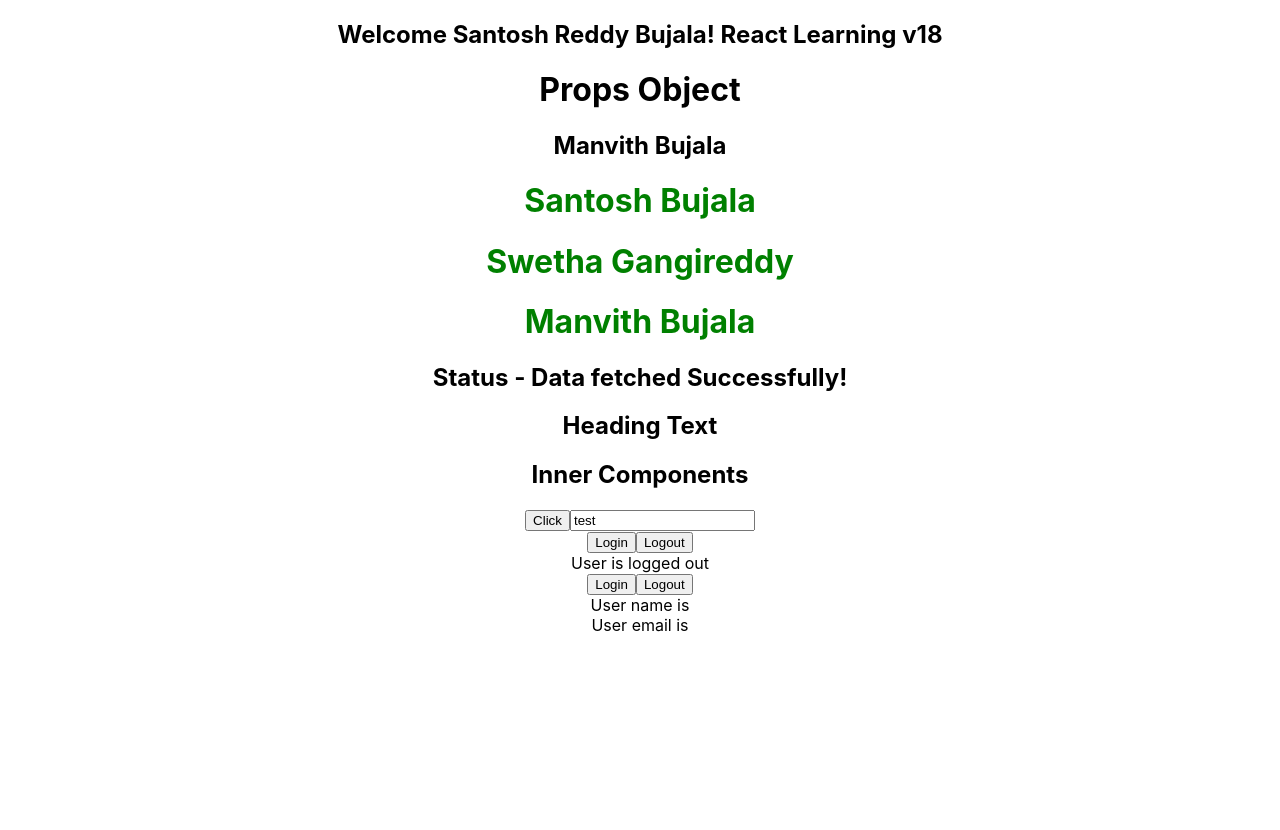
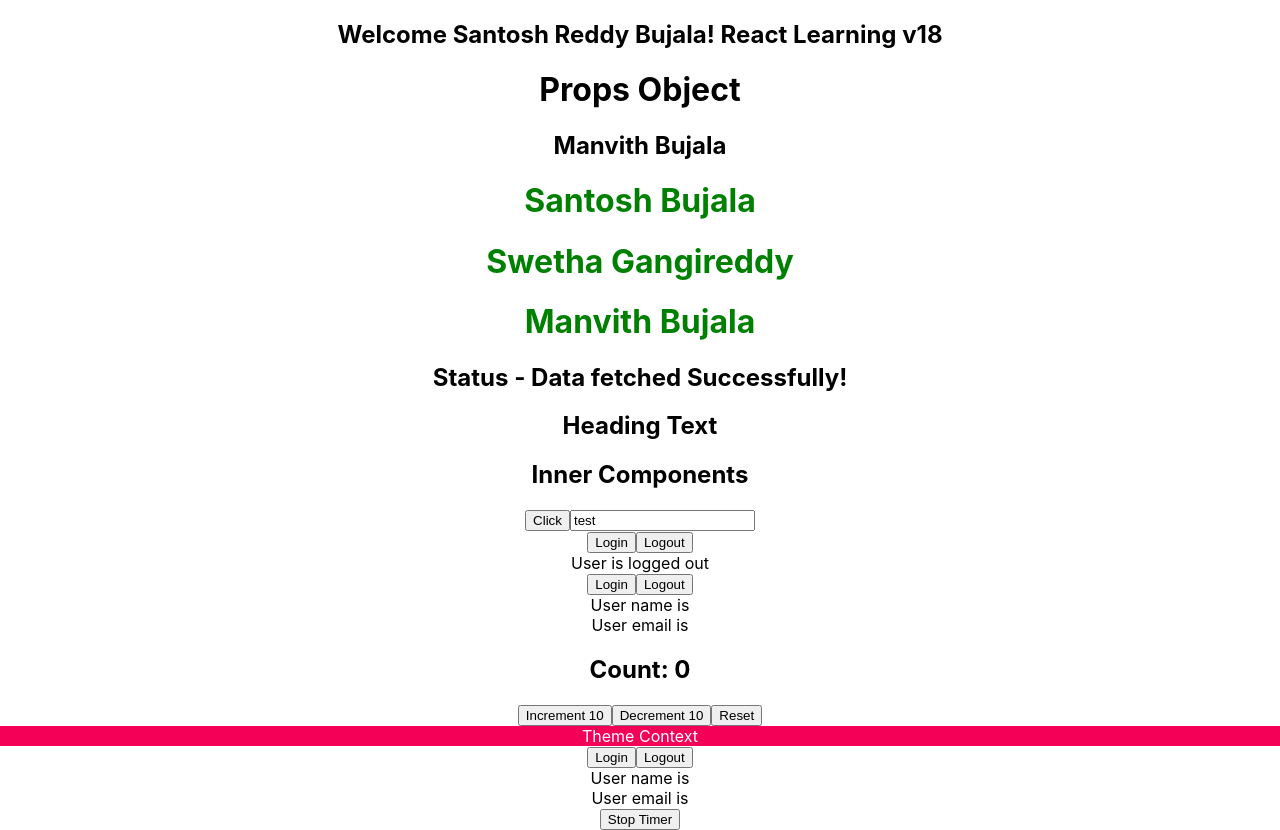
Before and after one commit to SantoshReddyBujala/React_Projects, a React (Create React App) app in the folder react-typescript/: page / in a window 1280 px wide. Before the commit the page ends 800 px from the top, so only its background shows below. Built offline with nearby package versions, Linux system fonts and the light colour scheme.

Commit message:
Hooks are completed

```diff
--- a/react-typescript/src/App.tsx
+++ b/react-typescript/src/App.tsx
@@ -7,8 +7,13 @@ import { Oscar } from "./components/Oscar";
 import { Person } from "./components/Person";
 import { PersonsList } from "./components/PersonsList";
 import { Status } from "./components/Status";
+import { Box } from "./components/context/Box";
+import { ThemeContextProvider } from "./components/context/ThemeContex";
+import { UserContextProvider } from "./components/context/UserContext";
+import { Counter } from "./components/state/Counter";
 import { LogedIn } from "./components/state/LogedIn";
-import { User } from "./components/state/User";
+import { User } from "./components/context/User";
+import { MoutableRef } from "./components/ref/MoutableRef";
 
 function App() {
   const personName = {
@@ -43,6 +48,14 @@ function App() {
       <Input value="test" handleChange={(event)=>console.log(event)}/>
       <LogedIn />
       <User />
+      <Counter />
+      <ThemeContextProvider>
+        <Box />
+      </ThemeContextProvider>
+      <UserContextProvider>
+        <User />
+      </UserContextProvider>
+      <MoutableRef />
     </div>
   );
 }
--- /dev/null
+++ b/react-typescript/src/components/context/Box.tsx
@@ -0,0 +1,9 @@
+import { useContext } from "react"
+import { ThemeContext } from "./ThemeContex"
+
+export const Box =()=>{
+    const theme= useContext(ThemeContext)
+    return(
+        <div style={{backgroundColor:theme.secondary.main, color:theme.primary.text}}>Theme Context</div>
+    )
+}
--- /dev/null
+++ b/react-typescript/src/components/context/ThemeContex.tsx
@@ -0,0 +1,15 @@
+import { createContext } from "react";
+import { theme } from "./theme";
+
+type ThemeContextProviderProps = {
+  children: React.ReactNode;
+};
+export const ThemeContext = createContext(theme);
+
+export const ThemeContextProvider = ({
+  children,
+}: ThemeContextProviderProps) => {
+  return (
+    <ThemeContext.Provider value={theme}>{children}</ThemeContext.Provider>
+  );
+};
--- /dev/null
+++ b/react-typescript/src/components/context/User.tsx
@@ -0,0 +1,29 @@
+import { useContext } from "react";
+import { UserContext } from "./UserContext";
+
+
+
+export const User = () => {
+  const userContext = useContext(UserContext)
+  const handleLogin = () => {
+   if(userContext){
+    userContext.setUser({
+      name:'Santosh Reddy Bujala',
+      email: 'santosh@test.co'
+    })
+   }
+  };
+  const handleLogout = () => {
+    if(userContext){
+      userContext.setUser(null);
+    }
+  };
+  return (
+    <div>
+      <button onClick={handleLogin}>Login</button>
+      <button onClick={handleLogout}>Logout</button>
+      <div>User name is {userContext?.user?.name}</div>
+      <div>User email is {userContext?.user?.email}</div>
+    </div>
+  );
+};
--- /dev/null
+++ b/react-typescript/src/components/context/UserContext.tsx
@@ -0,0 +1,24 @@
+import React, { useState, createContext } from "react";
+
+export type AuthUser = {
+  name: string;
+  email: string;
+};
+type UserContexType = {
+  user: AuthUser | null;
+  setUser: React.Dispatch<React.SetStateAction<AuthUser | null>>;
+};
+type UserContextProviderProps = {
+  children: React.ReactNode;
+};
+
+export const UserContext = createContext<UserContexType | null>(null);
+
+export const UserContextProvider = ({ children }: UserContextProviderProps) => {
+  const [user, setUser] = useState<AuthUser | null>(null);
+  return (
+    <UserContext.Provider value={{ user, setUser }}>
+      {children}
+    </UserContext.Provider>
+  );
+};
--- /dev/null
+++ b/react-typescript/src/components/context/theme.ts
@@ -0,0 +1,10 @@
+export const theme = {
+  primary: {
+    main: "#3f51b5",
+    text: "#fff",
+  },
+  secondary: {
+    main: "#f50057",
+    text: "#fff",
+  },
+};
--- /dev/null
+++ b/react-typescript/src/components/ref/MoutableRef.tsx
@@ -0,0 +1,26 @@
+import { useState, useRef, useEffect } from "react";
+
+export const MoutableRef = () => {
+  const [timer, setTimer] = useState(0);
+  const useInterval = useRef<number | null>(null);
+
+  const stopTimer = () => {
+    if (useInterval.current) window.clearInterval(useInterval.current);
+  };
+
+  useEffect(() => {
+    useInterval.current = window.setInterval(() => {
+      setTimer((timer) => timer + 1);
+      console.log(timer);
+    }, 1000);
+    return () => {
+        console.log(timer);
+      stopTimer();
+    };
+  }, []);
+  return (
+    <div>
+      <button onClick={() => stopTimer()}>Stop Timer</button>
+    </div>
+  );
+};
--- /dev/null
+++ b/react-typescript/src/components/state/Counter.tsx
@@ -0,0 +1,44 @@
+import { useReducer } from "react";
+
+type CounterState = {
+  count: number;
+};
+
+type UpdateAction = {
+  type: "increment" | "decrement";
+  payload: number;
+};
+
+type ResetAction = {
+  type: "reset";
+};
+type CounterAction = UpdateAction | ResetAction;
+
+const initialState = { count: 0 };
+function reducer(state: CounterState, action: CounterAction) {
+  switch (action.type) {
+    case "increment":
+      return { count: state.count + action.payload };
+    case "decrement":
+      return { count: state.count - action.payload };
+    case "reset":
+      return initialState;
+    default:
+      return state;
+  }
+}
+export const Counter = () => {
+  const [state, dispatch] = useReducer(reducer, initialState);
+  return (
+    <>
+      <h2>Count: {state?.count}</h2>
+      <button onClick={() => dispatch({ type: "increment", payload: 10 })}>
+        Increment 10
+      </button>
+      <button onClick={() => dispatch({ type: "decrement", payload: 10 })}>
+        Decrement 10
+      </button>
+      <button onClick={() => dispatch({ type: "reset" })}>Reset</button>
+    </>
+  );
+};
```
Also changed, not shown: react-typescript/src/components/ref/DomRef.tsx (added, +14 -0 lines).
